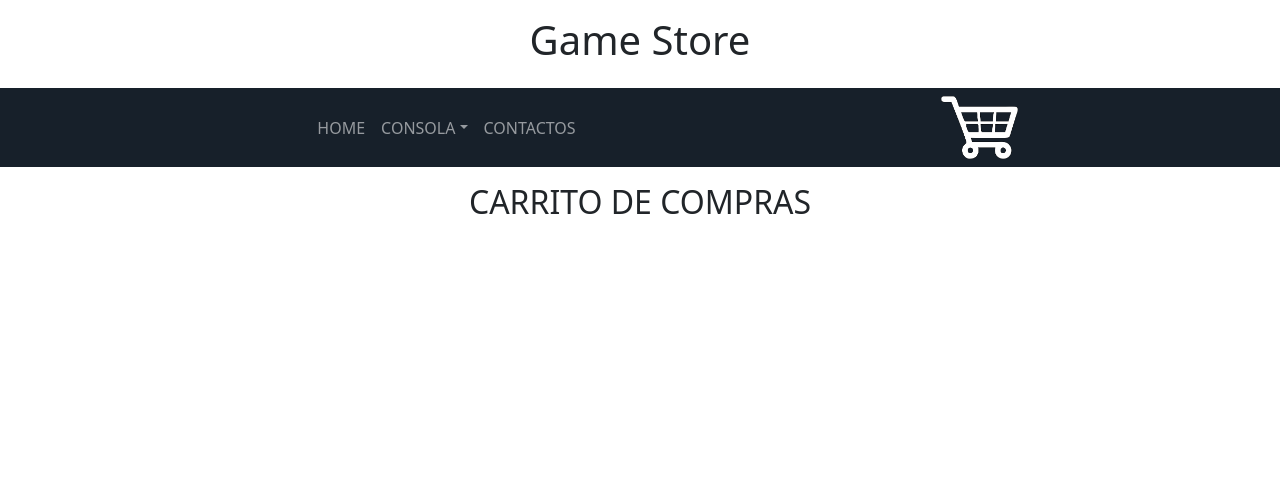
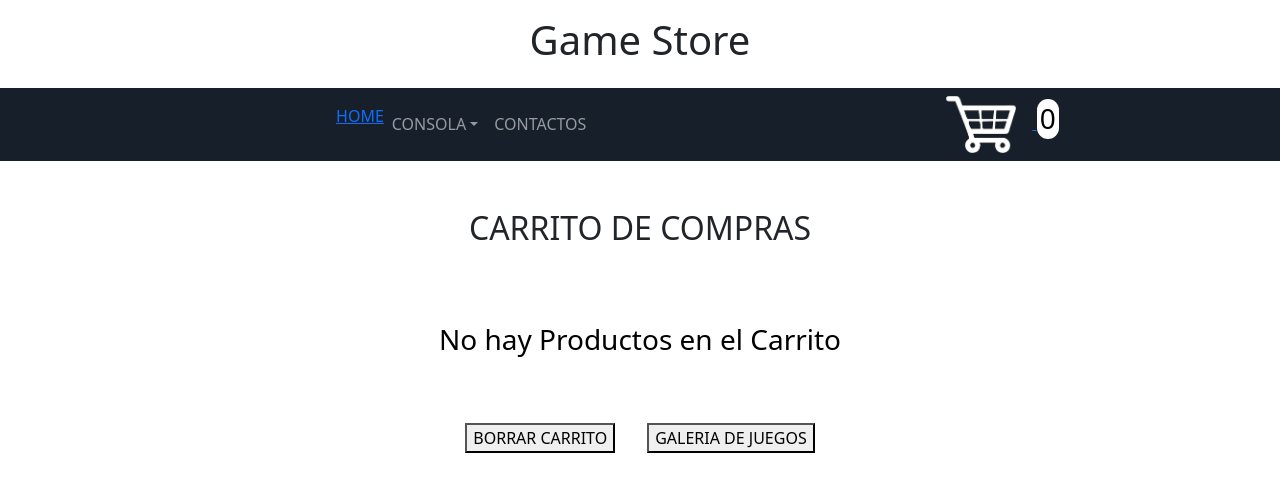
Before and after one commit to KevinPlucci/mi-primera-app, a React (Create React App) app: page /cart in a window 1280 px wide. Shown: the top 492 px of the page. Built offline with nearby package versions, Linux system fonts and the light colour scheme.

Commit message:
Desafio hasta CartView entregados

```diff
--- a/src/App.css
+++ b/src/App.css
@@ -15,7 +15,7 @@ h2{
 
   .CarritoCompras{
     width: 20%;
-    margin: auto 3rem;
+    margin: auto 1rem;
   }
   .contadorCarrito label{
    display: block;
@@ -81,9 +81,50 @@ h2{
     margin: 1rem auto;
   }
   .tabla{
-    width: 50%;
+    width: 60%;
+  }
+  .tabla img{
+    padding: 0.6rem;
+  }
+  .tabla button{
+   margin: auto 0.5rem;
   }
   .tabla th{
-    width: 25%;
+    width: 30%;
 
   }
+  .Secciones{
+    display: flex;
+  }
+  .totalCompra{
+    margin: 3rem auto;
+  }
+ .detallesCarrito{
+   display: flex;
+   justify-content: space-evenly;
+ }
+ .detallesCarrito p{
+  margin: auto auto;
+}
+ .detallesCarrito img{
+ width: 15%;
+ display: block;
+ margin: auto auto;
+}
+.carrito{
+  margin: 2rem;
+}
+.botonesCarrito button{
+  margin: 1rem;
+}
+.categoriasMenu{
+  display: flex;
+  justify-content: space-evenly;
+}
+h3{
+  display: inline-block;
+  background-color: white;
+  padding: 0.2rem;
+  border-radius: 1rem;
+  color: black;
+}
--- a/src/App.js
+++ b/src/App.js
@@ -1,6 +1,5 @@
 import { createContext } from 'react';
 import { BrowserRouter , Routes , Route } from 'react-router-dom'; // PARA IMPORTAR EL ENRUTADO
-import { useState } from 'react';
 import './App.css';
 import ItemListContainer from '../src/component/ItemListContainer';
 import NavBar from './component/NavBar';
@@ -9,28 +8,16 @@ import Cart from './component/Cart';
 import CartContextProvider from './component/cartContext';
 
 
-const categoriasContext = [
-  {nombre:'Remeras', id:'remerasNegras', Descripcion:'esto es una remera'},
-  {nombre:'Camperas', id:'camperasAzules', Descripcion:'esto es una Campera'},
-]
+
 
 export const contextApp = createContext('Dato') //para crear un contexto y saltear la regla de unidireccional- por defecto va a inicializar con el valor de dato
 
 function App (){
-  const [state, setState] = useState(categoriasContext)
 
-  function setearState(itemContext){ //estoy creando una funcion para luego setear setState
-    setState(itemContext)
-  }
 
     return(
 
       <CartContextProvider>
-
-
-
-      <contextApp.Provider value= { {state,setearState} }> {/* AHORA state ES UN CONTEXTO GLOBAL */}
-
 
       <BrowserRouter>
       <div className="root">
@@ -38,14 +25,14 @@ function App (){
         <NavBar/> { /* Componente menu */}
       </div>
         <Routes>
-          <Route exact path="/" element={<ItemListContainer greeting = "Hola Soy un ItemList Container"/>}/>
-          <Route exact path="/consola/:idConsola" element={<ItemListContainer/>}/>
+          <Route exact path="/" element={<ItemListContainer greeting = "JUEGOS"/>}/>
+          <Route exact path="/consola/:idConsola" component={<ItemListContainer/>}/>
           <Route exact path="/consola/:idConsola" element = {<ItemListContainer/>}/>
           <Route exact path = "/item/:idItem" element = {<ItemDetailContainer/>}/>
           <Route exact path = "/cart" element ={<Cart/>}/>
         </Routes>
      </BrowserRouter>
-     </contextApp.Provider>
+
      </CartContextProvider>
     );
   }
--- a/src/component/Cart.js
+++ b/src/component/Cart.js
@@ -1,26 +1,48 @@
 import React from "react";
+import { Link } from "react-router-dom";
 import { useCartContext } from "./cartContext";
-import ItemCount from "./ItemCount";
+
+
 
 
 const Cart = () => {
- const {carList} = useCartContext()
- console.log(carList)
+ const {carList, BorrarItemCarrito, precioTotal, CantidadProd,borrarCarrito} = useCartContext()
+
     return(
         <div>
-            <center>
+            <center className='carrito'>
                 <h2>CARRITO DE COMPRAS</h2>
-                <div className='tabla'>
+
+                { carList.map(Item =>
+
+                <div key={Item.id} className='tabla' >
+
                 <th>
-                { carList.map(Item => <h2> {Item.item.nombre} </h2>) }
-                </th>
-                <th>
-                { carList.map(Item => <img src = {Item.item.portada} className='imagenDetalle' alt='portada'></img>) }
+                    <div className='detallesCarrito'>
+                    <img src = {Item.itemCart.portada} className='imagenDetalle' alt='portada'></img>
+                 <p>Precio unitario: $ {Item.itemCart.precio}</p>
+                 <p>Unidades: { CantidadProd(Item) }</p>
+                 <p>SubTotal: $ { (CantidadProd(Item))*(Item.itemCart.precio) }</p>
+                <button onClick={()=>BorrarItemCarrito(Item)} >ELIMINAR</button>
+                 </div>
                 </th>
 
+                </div>) }
+
+                 { (carList.length === 0)
+                 ?
+                  <h3 className='totalCompra'> No hay Productos en el Carrito  </h3>
+                  :
+               <h3 className='totalCompra'> Total de la Compra $ { precioTotal() }  </h3>
+               }
+                <div className='botonesCarrito'>
+
+                <button onClick={()=>borrarCarrito()} >BORRAR CARRITO</button>
+                <Link to='/'>
+                <button>GALERIA DE JUEGOS</button>
+                </Link>
+
                 </div>
-
-
             </center>
         </div>
     )
--- a/src/component/Item.js
+++ b/src/component/Item.js
@@ -1,5 +1,5 @@
 import React from "react";
-
+import { Link } from 'react-router-dom';
 
 const Item = ({juego}) =>{
     return(
@@ -11,7 +11,9 @@ const Item = ({juego}) =>{
         <div className = 'card-footer'>
 
             <button className='btn btn-outline-dark  btn-block' >
-                <a href={`/item/${juego.id}`}>DETALLE</a>
+                <Link to={`/item/${juego.id}`}>
+                DETALLE
+                </Link>
             </button>
 
 
--- a/src/component/ItemDetail.js
+++ b/src/component/ItemDetail.js
@@ -1,38 +1,33 @@
-import {useState, useContext  } from "react";
-import { contextApp } from "../App";
+
+
 import { useCartContext } from "./cartContext";
 
 import ItemCount from "./ItemCount";
 
 
-function ItemDetail  ({DetalleJuego}) {
+const ItemDetail = ({DetalleJuego})  =>  {
+
+    const { addToCart } = useCartContext()
 
 
-    const [cantidadSeleccionada, setCantidadSeleccionada] = useState(0)
 
-
-    const {addToCart} = useCartContext()
-
-    const {state} = useContext(contextApp)
     const onAdd = (cantidad)=>{
-        setCantidadSeleccionada(cantidad)
-        addToCart( {item: DetalleJuego, Cantidad: cantidad} )
+        addToCart( {itemCart: DetalleJuego, Cantidad: cantidad} )
     }
-
     return(
         <div>
 
             <div className ='detalleJuegos'>
 
             <div key = {DetalleJuego.id} className = 'card w-25 mt-3 cardJuegoDetalle ' >
-        <div className = 'card-header  mt-3 cardNombre'>ItemDetail</div>
+        <div className = 'card-header  mt-3 cardNombre'>Detalle</div>
         <div className = 'card-body'>
         <img src = {DetalleJuego.portada} className='imagenDetalle' alt='portada'></img>
         <p> Nombre : {DetalleJuego.nombre}</p>
             <p> Consola : {DetalleJuego.consola}</p>
             <p> Precio : {DetalleJuego.precio}</p>
         </div>
-        <ItemCount stock = { 10 } initial = { 1 } onAdd = {onAdd} />
+        <ItemCount stock = { 5 } initial = { 1 } onAdd = {onAdd} />
         </div>
             </div>
 
--- a/src/component/NavBar.js
+++ b/src/component/NavBar.js
@@ -5,10 +5,14 @@ import { Nav, Navbar, NavDropdown } from 'react-bootstrap'
 import NavbarToggle from 'react-bootstrap/esm/NavbarToggle';
 import NavbarCollapse from 'react-bootstrap/esm/NavbarCollapse';
 import CartWidget from './CarWidget';
+import { Link } from 'react-router-dom';
+import { useCartContext } from './cartContext';
 
 
 
-const NavBar = () =>{
+export const NavBar = (props) =>{
+  const{count} = props
+  const { AcumuladorCart } = useCartContext()
     return (
         <div>
 
@@ -18,20 +22,25 @@ const NavBar = () =>{
   <NavbarCollapse className="justify-content-center">
   <Nav >
 
-    <Nav.Link href="/">HOME</Nav.Link>
-     <NavDropdown title="CONSOLA" >
+    <Link exact to='/'>HOME</Link>
+     <NavDropdown title="CONSOLA" className='Secciones' >
+        <div className='Secciones categoriasMenu'>
+       <Link exact to='/consola/PS4'>PS4</Link>
 
-       <NavDropdown.Item href="/consola/PS4">PS4</NavDropdown.Item>
-       <NavDropdown.Item href="/consola/PS3">PS3</NavDropdown.Item>
-       <NavDropdown.Item href="/consola/PC">PC</NavDropdown.Item>
+       <Link exact to='/consola/PS3'>PS3</Link>
 
+       <Link exact to='/consola/PC'>PC</Link>
+       </div>
      </NavDropdown>
      <Nav.Link href="#">CONTACTOS</Nav.Link>
 
    </Nav>
   </NavbarCollapse>
 
-  <CartWidget/> {/* CARRITO DE COMPRAS */}
+  <Link exact to='/cart'>
+  <CartWidget count = {count}/> {/* CARRITO DE COMPRAS */}
+   <h3>{AcumuladorCart()}</h3>
+  </Link>
 
  </Navbar>
 
--- a/src/component/cartContext.js
+++ b/src/component/cartContext.js
@@ -2,28 +2,58 @@ import { useState, createContext, useContext } from "react";
 
   const cartContext = createContext([])
 
-  export const useCartContext = ()=>useContext(cartContext)
+  export const useCartContext = () => useContext(cartContext)
 
 export default function CartContextProvider ({children}){ //con children estoy tomando por props los hijos en la app
 
     const [carList, setCarList] = useState([])
 
-    function addToCart(itemCart){
-        setCarList([...carList, itemCart])
+
+    const addToCart = (DatoCarrito) =>{
+
+        const prodCart = [...carList]
+        if(prodCart.some(i => i.itemCart.id === DatoCarrito.itemCart.id)){
+            prodCart.find( (i => i.itemCart.id === DatoCarrito.itemCart.id) ).Cantidad += DatoCarrito.Cantidad
+            setCarList(prodCart)
+        }else{
+            setCarList([...carList, DatoCarrito])
+        }
     }
-    function BorrarLista(){
-        carList([])
+
+    const BorrarItemCarrito = (DatoCarrito2) =>{
+        const BorrarProd = carList.filter((prod) => prod.itemCart.id !== DatoCarrito2.itemCart.id);
+        setCarList([...BorrarProd])
+    }
+
+    const AcumuladorCart =()=>{
+        return carList.reduce((acumulador, Valor) => acumulador + Valor.Cantidad, 0)
+    }
+    const precioTotal = () =>{
+
+            return carList.reduce((acumulador, Valor)=>(acumulador + (Valor.Cantidad * Valor.itemCart.precio)), 0)
+
+
+    }
+
+    const CantidadProd =(DatoCarrito)=>{
+        return DatoCarrito.Cantidad
+    }
+
+    function borrarCarrito () {
+        setCarList([])
     }
 
 
 
-    console.log(carList)
     return(
         <cartContext.Provider value={{
             carList,
-
             addToCart,
-            BorrarLista
+            BorrarItemCarrito,
+            AcumuladorCart,
+            CantidadProd,
+            borrarCarrito,
+            precioTotal
         }}>
 
             {children}
```
Also changed, not shown: src/component/ItemDetailContainer.js (+29 -18 lines).
